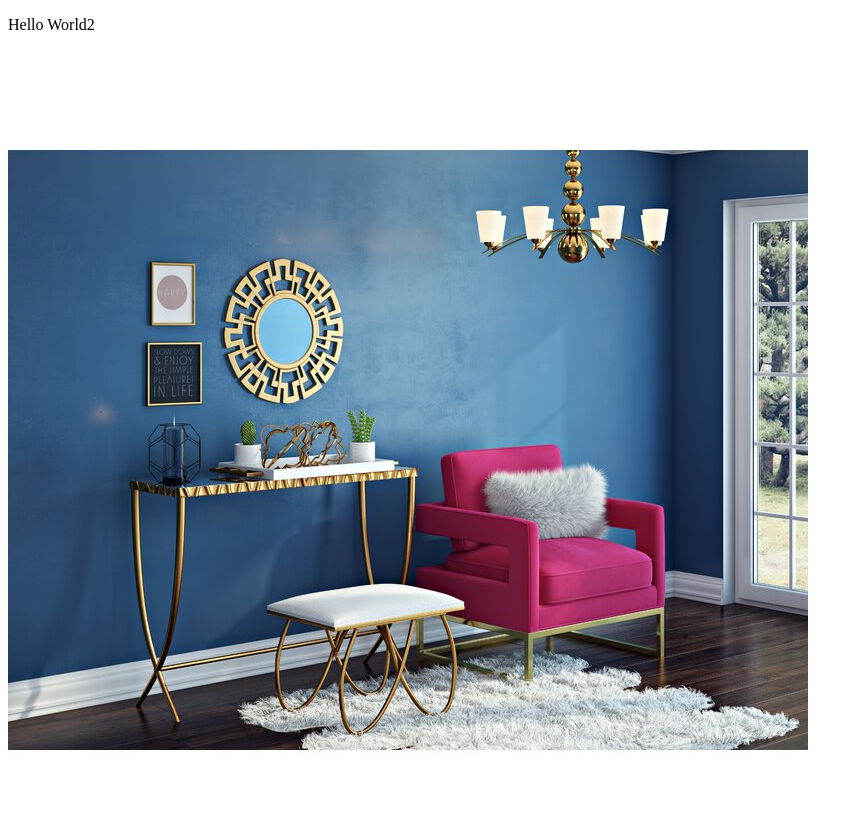
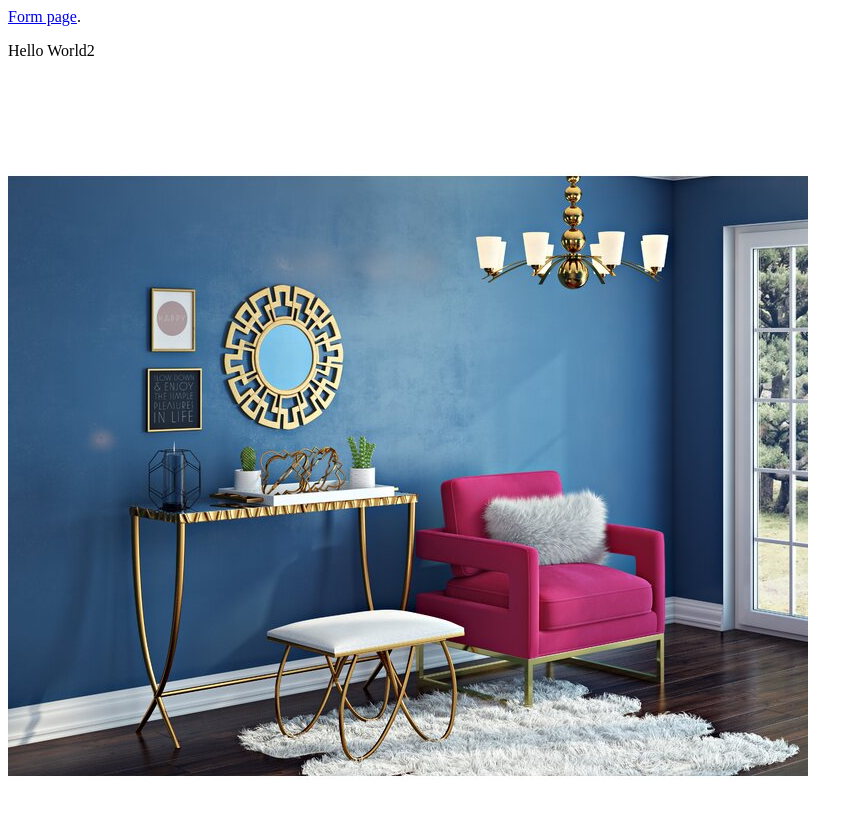
Before and after one commit to NataliyaGusyeva/html, a plain HTML site: page index.html in a window 1280 px wide. Shown: the whole page, without its empty margins (0-863 px from the left). Drawn offline with Linux system fonts and the light colour scheme.

```diff
--- a/index.html
+++ b/index.html
@@ -4,9 +4,11 @@
     <meta charset="UTF-8">
     <meta name="viewport" content="width=device-width, initial-scale=1.0">
     <meta http-equiv="X-UA-Compatible" content="ie=edge">
-    <title>Document</title>
+    <title>HTML Sample</title>
 </head>
 <body>
+    <nav>
+        <a href="form.html">Form page</a>.
     <p>Hello World2</p>
     <img src="img/armchair.jpg" alt="Space hand">
 </body>
```
